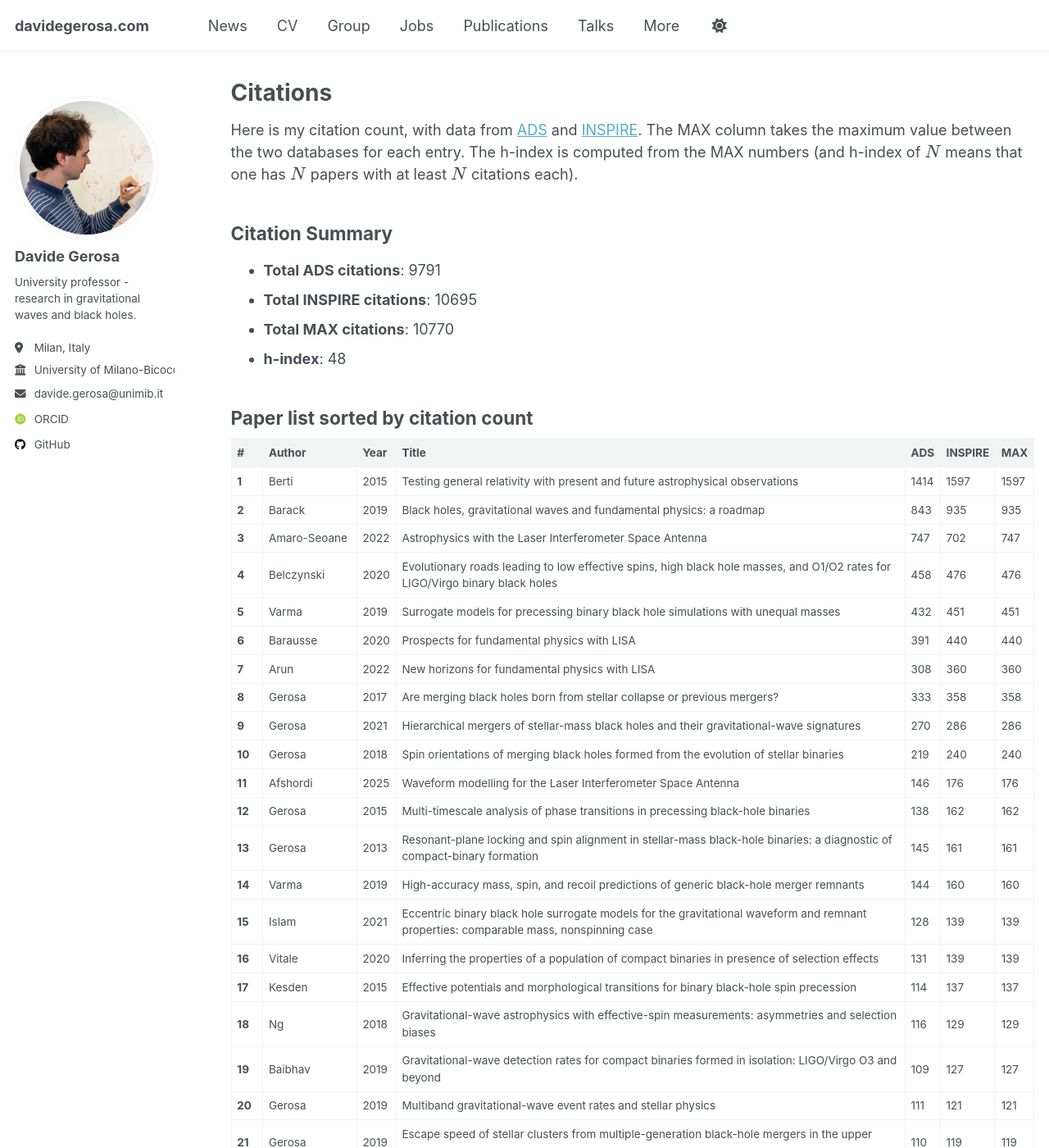
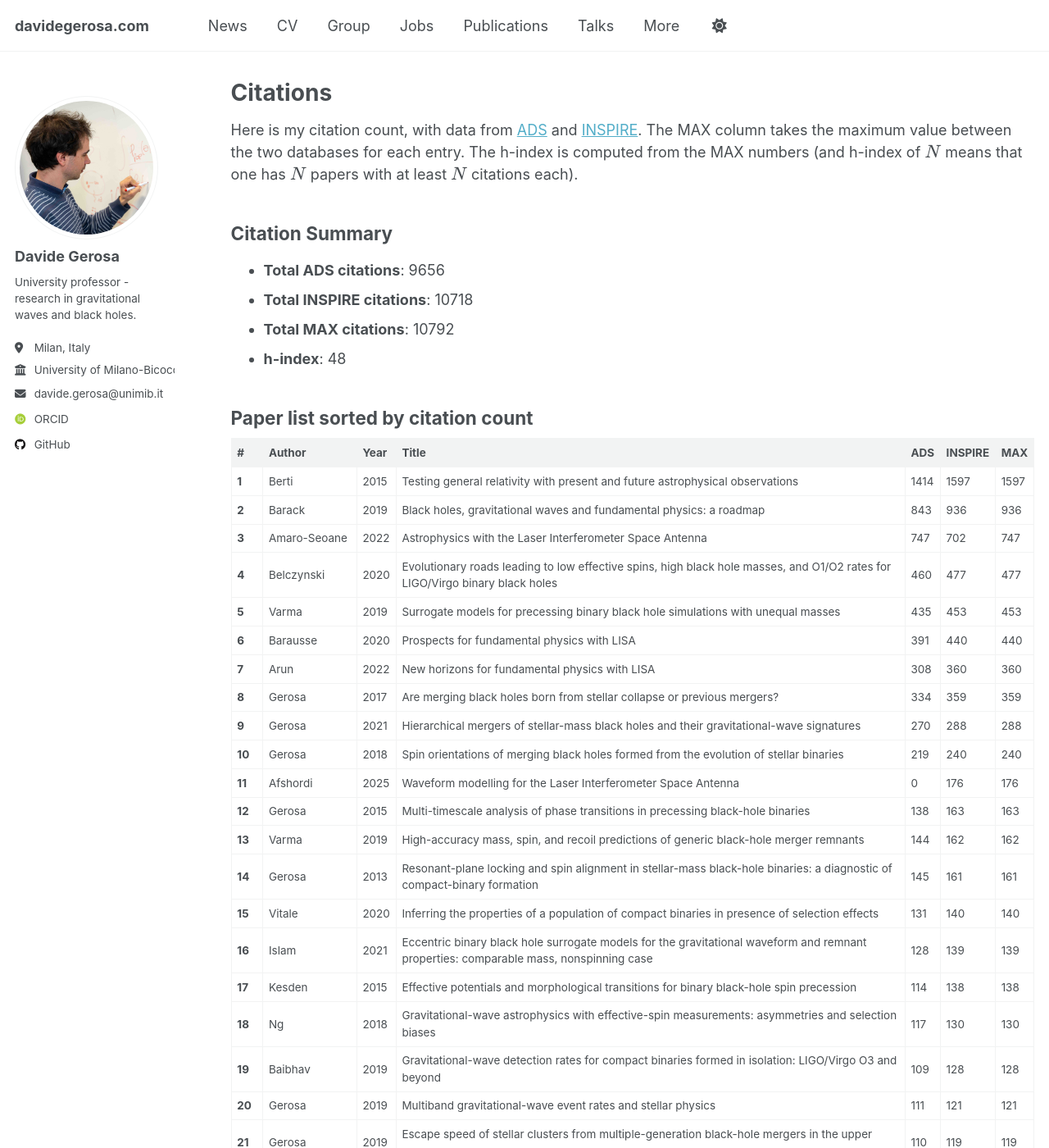
Before and after one commit to dgerosa/website, a Jekyll site: the page built from _pages/citations.md, in a window 1280 px wide and 1400 px high. Shown: the whole window at 82% size. Built offline with Jekyll 4.4.1, drawn with Linux system fonts in a browser that asks for light colours; some web fonts are replaced; some of the changed text lies outside the part shown.

Commit message:
Website update from workflow

```diff
--- a/_pages/_citations.md
+++ b/_pages/_citations.md
@@ -1,8 +1,8 @@
 ## Citation Summary
 
-- **Total ADS citations**: 9791
-- **Total INSPIRE citations**: 10695
-- **Total MAX citations**: 10770
+- **Total ADS citations**: 9656
+- **Total INSPIRE citations**: 10718
+- **Total MAX citations**: 10792
 - **h-index**: 48
 
 ## Paper list sorted by citation count
@@ -10,53 +10,53 @@
 | # | Author | Year | Title | ADS | INSPIRE | MAX |
 |---|--------|------|-------|-----|---------|-----|
 | **1** | Berti | 2015 | Testing general relativity with present and future astrophysical observations | 1414 | 1597 | 1597 |
-| **2** | Barack | 2019 | Black holes, gravitational waves and fundamental physics: a roadmap | 843 | 935 | 935 |
+| **2** | Barack | 2019 | Black holes, gravitational waves and fundamental physics: a roadmap | 843 | 936 | 936 |
 | **3** | Amaro-Seoane | 2022 | Astrophysics with the Laser Interferometer Space Antenna | 747 | 702 | 747 |
-| **4** | Belczynski | 2020 | Evolutionary roads leading to low effective spins, high black hole masses, and O1/O2 rates for LIGO/Virgo binary black holes | 458 | 476 | 476 |
-| **5** | Varma | 2019 | Surrogate models for precessing binary black hole simulations with unequal masses | 432 | 451 | 451 |
+| **4** | Belczynski | 2020 | Evolutionary roads leading to low effective spins, high black hole masses, and O1/O2 rates for LIGO/Virgo binary black holes | 460 | 477 | 477 |
+| **5** | Varma | 2019 | Surrogate models for precessing binary black hole simulations with unequal masses | 435 | 453 | 453 |
 | **6** | Barausse | 2020 | Prospects for fundamental physics with LISA | 391 | 440 | 440 |
 | **7** | Arun | 2022 | New horizons for fundamental physics with LISA | 308 | 360 | 360 |
-| **8** | Gerosa | 2017 | Are merging black holes born from stellar collapse or previous mergers? | 333 | 358 | 358 |
-| **9** | Gerosa | 2021 | Hierarchical mergers of stellar-mass black holes and their gravitational-wave signatures | 270 | 286 | 286 |
+| **8** | Gerosa | 2017 | Are merging black holes born from stellar collapse or previous mergers? | 334 | 359 | 359 |
+| **9** | Gerosa | 2021 | Hierarchical mergers of stellar-mass black holes and their gravitational-wave signatures | 270 | 288 | 288 |
 | **10** | Gerosa | 2018 | Spin orientations of merging black holes formed from the evolution of stellar binaries | 219 | 240 | 240 |
-| **11** | Afshordi | 2025 | Waveform modelling for the Laser Interferometer Space Antenna | 146 | 176 | 176 |
-| **12** | Gerosa | 2015 | Multi-timescale analysis of phase transitions in precessing black-hole binaries | 138 | 162 | 162 |
-| **13** | Gerosa | 2013 | Resonant-plane locking and spin alignment in stellar-mass black-hole binaries: a diagnostic of compact-binary formation | 145 | 161 | 161 |
-| **14** | Varma | 2019 | High-accuracy mass, spin, and recoil predictions of generic black-hole merger remnants | 144 | 160 | 160 |
-| **15** | Islam | 2021 | Eccentric binary black hole surrogate models for the gravitational waveform and remnant properties: comparable mass, nonspinning case | 128 | 139 | 139 |
-| **16** | Vitale | 2020 | Inferring the properties of a population of compact binaries in presence of selection effects | 131 | 139 | 139 |
-| **17** | Kesden | 2015 | Effective potentials and morphological transitions for binary black-hole spin precession | 114 | 137 | 137 |
-| **18** | Ng | 2018 | Gravitational-wave astrophysics with effective-spin measurements: asymmetries and selection biases | 116 | 129 | 129 |
-| **19** | Baibhav | 2019 | Gravitational-wave detection rates for compact binaries formed in isolation: LIGO/Virgo O3 and beyond | 109 | 127 | 127 |
+| **11** | Afshordi | 2025 | Waveform modelling for the Laser Interferometer Space Antenna | 0 | 176 | 176 |
+| **12** | Gerosa | 2015 | Multi-timescale analysis of phase transitions in precessing black-hole binaries | 138 | 163 | 163 |
+| **13** | Varma | 2019 | High-accuracy mass, spin, and recoil predictions of generic black-hole merger remnants | 144 | 162 | 162 |
+| **14** | Gerosa | 2013 | Resonant-plane locking and spin alignment in stellar-mass black-hole binaries: a diagnostic of compact-binary formation | 145 | 161 | 161 |
+| **15** | Vitale | 2020 | Inferring the properties of a population of compact binaries in presence of selection effects | 131 | 140 | 140 |
+| **16** | Islam | 2021 | Eccentric binary black hole surrogate models for the gravitational waveform and remnant properties: comparable mass, nonspinning case | 128 | 139 | 139 |
+| **17** | Kesden | 2015 | Effective potentials and morphological transitions for binary black-hole spin precession | 114 | 138 | 138 |
+| **18** | Ng | 2018 | Gravitational-wave astrophysics with effective-spin measurements: asymmetries and selection biases | 117 | 130 | 130 |
+| **19** | Baibhav | 2019 | Gravitational-wave detection rates for compact binaries formed in isolation: LIGO/Virgo O3 and beyond | 109 | 128 | 128 |
 | **20** | Gerosa | 2019 | Multiband gravitational-wave event rates and stellar physics | 111 | 121 | 121 |
 | **21** | Gerosa | 2019 | Escape speed of stellar clusters from multiple-generation black-hole mergers in the upper mass gap | 110 | 119 | 119 |
 | **22** | Gerosa | 2016 | PRECESSION: Dynamics of spinning black-hole binaries with python | 93 | 103 | 103 |
 | **23** | Wysocki | 2018 | Explaining LIGO's observations via isolated binary evolution with natal kicks | 98 | 102 | 102 |
-| **24** | Vitale | 2017 | Impact of Bayesian priors on the characterization of binary black hole coalescences | 87 | 102 | 102 |
+| **24** | Vitale | 2017 | Impact of Bayesian priors on the characterization of binary black hole coalescences | 88 | 102 | 102 |
 | **25** | Moore | 2019 | Are stellar-mass black-hole binaries too quiet for LISA? | 89 | 100 | 100 |
 | **26** | Romero-Shaw | 2023 | Eccentricity or spin precession? Distinguishing subdominant effects in gravitational-wave data | 83 | 98 | 98 |
 | **27** | Taylor | 2018 | Mining gravitational-wave catalogs to understand binary stellar evolution: a new hierarchical bayesian framework | 92 | 97 | 97 |
-| **28** | Baibhav | 2020 | The mass gap, the spin gap, and the origin of merging binary black holes | 81 | 93 | 93 |
+| **28** | Baibhav | 2020 | The mass gap, the spin gap, and the origin of merging binary black holes | 81 | 94 | 94 |
 | **29** | O'Shaughnessy | 2017 | Inferences about supernova physics from gravitational-wave measurements: GW151226 spin misalignment as an indicator of strong black-hole natal kicks | 79 | 87 | 87 |
-| **30** | Gerosa | 2021 | A generalized precession parameter $$\chi_\mathrm{p}$$ to interpret gravitational-wave data | 69 | 80 | 80 |
+| **30** | Gerosa | 2021 | A generalized precession parameter $$\chi_\mathrm{p}$$ to interpret gravitational-wave data | 69 | 81 | 81 |
 | **31** | Korol | 2020 | Populations of double white dwarfs in Milky Way satellites and their detectability with LISA | 78 | 77 | 78 |
 | **32** | Bouffanais | 2019 | Constraining the fraction of binary black holes formed in isolation and young star clusters with gravitational-wave data | 76 | 78 | 78 |
-| **33** | Horbatsch | 2015 | Tensor-multi-scalar theories: relativistic stars and 3+1 decomposition | 70 | 74 | 74 |
-| **34** | Klein | 2022 | The last three years: multiband gravitational-wave observations of stellar-mass binary black holes | 61 | 68 | 68 |
-| **35** | Gerosa | 2016 | Black-hole kicks as new gravitational-wave observables | 62 | 67 | 67 |
+| **33** | Horbatsch | 2015 | Tensor-multi-scalar theories: relativistic stars and 3+1 decomposition | 70 | 75 | 75 |
+| **34** | Klein | 2022 | The last three years: multiband gravitational-wave observations of stellar-mass binary black holes | 61 | 67 | 67 |
+| **35** | Gerosa | 2016 | Black-hole kicks as new gravitational-wave observables | 63 | 67 | 67 |
 | **36** | Gupta | 2020 | Black holes in the low mass gap: Implications for gravitational wave observations | 59 | 64 | 64 |
 | **37** | Buscicchio | 2021 | Bayesian parameter estimation of stellar-mass black-hole binaries with LISA | 55 | 63 | 63 |
-| **38** | Gerosa | 2018 | Black-hole kicks from numerical-relativity surrogate models | 56 | 62 | 62 |
+| **38** | Gerosa | 2018 | Black-hole kicks from numerical-relativity surrogate models | 56 | 63 | 63 |
 | **39** | Gerosa | 2015 | Precessional instability in binary black holes with aligned spins | 55 | 61 | 61 |
-| **40** | Gerosa | 2020 | Astrophysical implications of GW190412 as a remnant of a previous black-hole merger | 53 | 60 | 60 |
+| **40** | Gerosa | 2020 | Astrophysical implications of GW190412 as a remnant of a previous black-hole merger | 54 | 60 | 60 |
 | **41** | Gerosa | 2016 | Numerical simulations of stellar collapse in scalar-tensor theories of gravity | 51 | 60 | 60 |
 | **42** | Mould | 2022 | Deep learning and Bayesian inference of gravitational-wave populations: hierarchical black-hole mergers | 54 | 57 | 57 |
 | **43** | Gerosa | 2014 | Distinguishing black-hole spin-orbit resonances by their gravitational-wave signatures | 46 | 57 | 57 |
 | **44** | Gerosa | 2015 | Spin alignment and differential accretion in merging black hole binaries | 55 | 50 | 55 |
-| **45** | Mould | 2022 | Which black hole formed first? Mass-ratio reversal in massive binary stars from gravitational-wave data | 47 | 53 | 53 |
+| **45** | Mould | 2022 | Which black hole formed first? Mass-ratio reversal in massive binary stars from gravitational-wave data | 47 | 54 | 54 |
 | **46** | Roebber | 2020 | Milky Way satellites shining bright in gravitational waves | 45 | 51 | 51 |
 | **47** | Sperhake | 2017 | Long-lived inverse chirp signals from core collapse in massive scalar-tensor gravity | 43 | 50 | 50 |
-| **48** | Moore | 2021 | Testing general relativity with gravitational-wave catalogs: the insidious nature of waveform systematics | 43 | 48 | 48 |
+| **48** | Moore | 2021 | Testing general relativity with gravitational-wave catalogs: the insidious nature of waveform systematics | 43 | 49 | 49 |
 | **49** | Gerosa | 2015 | Missing black holes in brightest cluster galaxies as evidence for the occurrence of superkicks in nature | 41 | 47 | 47 |
 | **50** | Gangardt | 2024 | pAGN: the one-stop solution for AGN disc modeling | 45 | 46 | 46 |
 | **51** | Tso | 2019 | Optimizing LIGO with LISA forewarnings to improve black-hole spectroscopy | 37 | 43 | 43 |
```
Also changed, not shown: other parts of _pages/_citations.md (+9 -9 lines), _pages/_group.md (+1 -1 lines), _pages/_publications.md (+1 -1 lines), _pages/_talks.md (+1 -1 lines).
